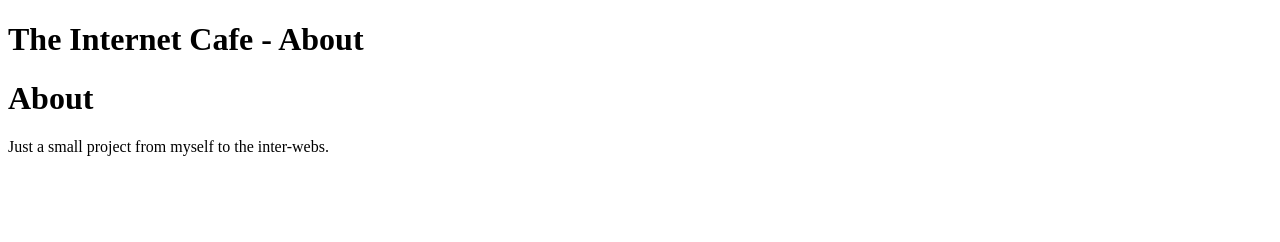
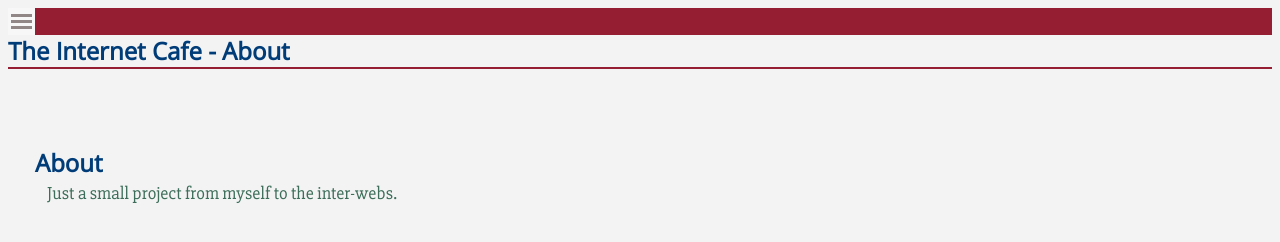
Before and after one commit to Geocube333/Geocube333.github.io, a plain HTML site: page Html/About.html in a window 1280 px wide. Drawn offline with nearby package versions, Linux system fonts and the light colour scheme; files that its build step writes are made by us from their sources; files whose address does not match are found by name.

Commit message:
About.html edit 0002
About.html 17.1.1e2

+Fixed Style link

That's all. Jan.1.17

```diff
--- a/Html/About.html
+++ b/Html/About.html
@@ -6,7 +6,7 @@
 	<link href="https://fonts.googleapis.com/css?family=Open+Sans|Slabo+27px" rel="stylesheet">
 	<script src="https://ajax.googleapis.com/ajax/libs/jquery/3.1.1/jquery.min.js"></script>
 	<script src="Geocube333.github.io/Scripts/script.js"></script>
-	<link rel="stylesheet" href="Geocube333.github.io/Style/style.js">
+	<link rel="stylesheet" href="Geocube333.github.io/Style/style.css">
 
   </head>
 
```
